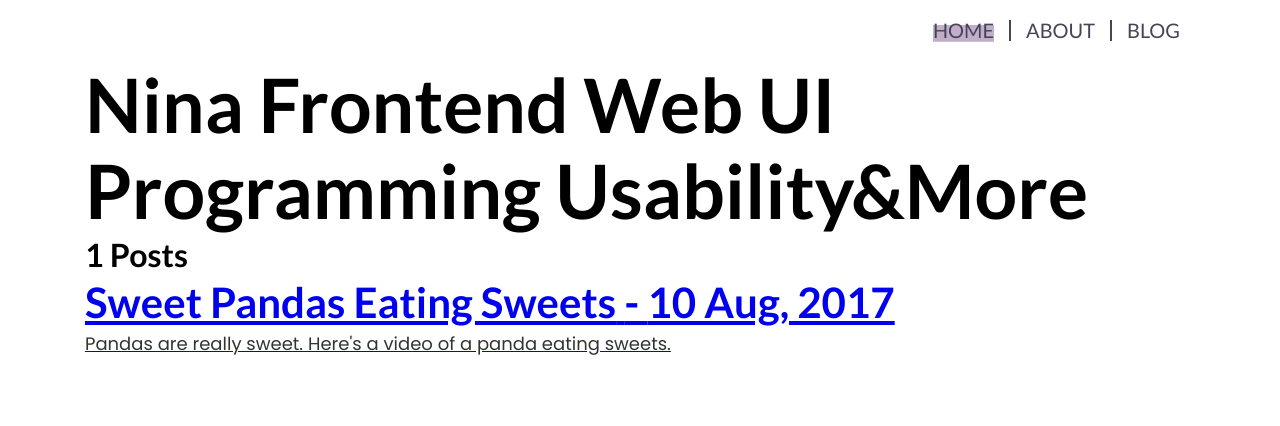
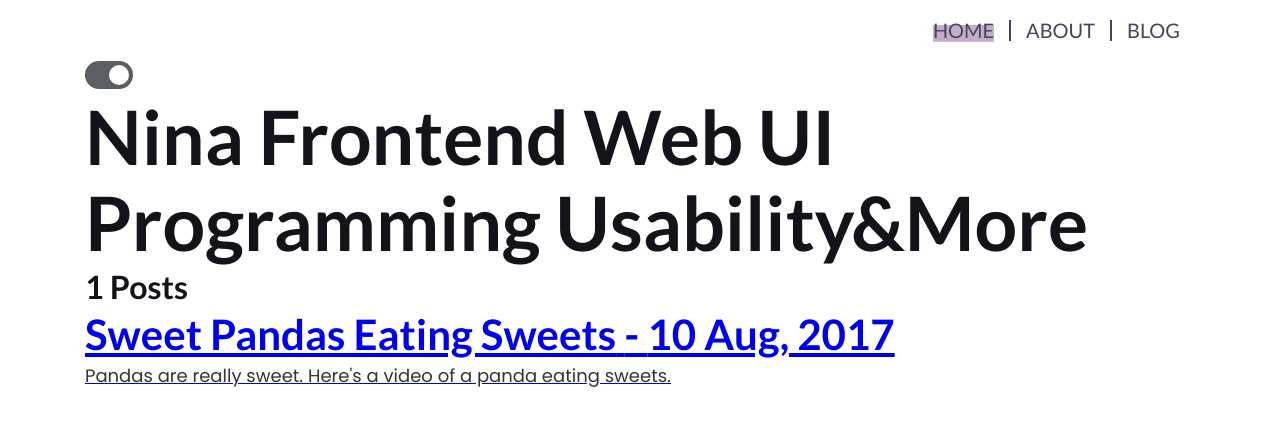
Before and after one commit to Ninabanina/personal-website, a Gatsby site: page / in a window 1280 px wide. Built offline with nearby package versions, Linux system fonts and the light colour scheme; Gatsby itself is replaced by a stand-in of ours.

Commit message:
add theme toggler

```diff
--- a/src/components/GlobalStyles/GlobalStyles.js
+++ b/src/components/GlobalStyles/GlobalStyles.js
@@ -169,6 +169,11 @@ const GlobalStyle = createGlobalStyle`
   --md: 992px;
   --lg: 1200px;
   --xlg: 1440px; */
+  body {
+    background: ${({ theme }) => theme.colors.background};
+    color: ${({ theme }) => theme.colors.text};
+    transition: background 0.2s linear, color 0.2s linear;
+  }
 
 `;
 
--- /dev/null
+++ b/src/components/GlobalStyles/Theme.js
@@ -0,0 +1,33 @@
+export const light = {
+  background: '#ffffff',
+  text: '#131419',
+  link: '#444658',
+
+  // Theme Toggler Style
+  togglerBg: '#5B5E62',
+  togglerLeftSpace: '24px',
+  togglerTopSpace: '14px',
+  togglerRightSpace: '2px',
+  togglerWidth: '1px',
+  togglerHeight: '1px',
+  togglerBorderRadius: '0.5px',
+  togglerItemBg: '#404346',
+  togglerItemFg: '#ffffff',
+}
+
+export const dark = {
+  background: '#131419',
+  text: '#ffffff',
+  link: '#ffffff',
+
+  // Theme Toggler Style
+  togglerBg: '#fcfefe',
+  togglerLeftSpace: '4px',
+  togglerTopSpace: '-2px',
+  togglerRightSpace: '2px',
+  togglerWidth: '32px',
+  togglerHeight: '32px',
+  togglerBorderRadius: '16px',
+  togglerItemBg: '#fcfefe',
+  togglerItemFg: '#404346',
+}
--- a/src/components/navigation.js
+++ b/src/components/navigation.js
@@ -39,7 +39,7 @@ const NavItem = styled.li`
   a {
     font-family: 'Lato', sans-serif;
     text-decoration: none;
-    color: #444658;
+    color: ${({ theme }) => theme.colors.link};
     text-transform: uppercase;
     font-weight: 400;
 
--- /dev/null
+++ b/src/components/themeToggler.js
@@ -0,0 +1,57 @@
+import React from 'react';
+import styled from 'styled-components';
+
+const ThemeToggler = ({ toggleTheme }) => {
+  return (
+    <Toggler onClick={toggleTheme}></Toggler>
+  )
+}
+
+const Toggler = styled.button`
+  margin: 0;
+  padding: 0;
+  width: 48px;
+  height: 28px;
+  border: none;
+  outline: none;
+  overflow: hidden;
+  position: relative;
+  border-radius: 14px;
+  display: inline-block;
+  background: ${({ theme }) => theme.colors.togglerBg};
+  transition: all 0.2s ease-in-out;
+
+  &::before {
+    top: 4px;
+    left: ${({ theme }) => theme.colors.togglerLeftSpace};;
+    content: "";
+    width: 20px;
+    height: 20px;
+    display: block;
+    position: absolute;
+    border-radius: 12px;
+    background: ${({ theme }) => theme.colors.togglerItemFg};
+    transition: all 0.2s ease-in-out;
+  }
+
+  &::after {
+    content: "";
+    top: ${({ theme }) => theme.colors.togglerTopSpace};
+    right: ${({ theme }) => theme.colors.togglerRightSpace};
+    width: ${({ theme }) => theme.colors.togglerWidth};
+    height: ${({ theme }) => theme.colors.togglerHeight};
+    display: block;
+    position: absolute;
+    border-radius: ${({ theme }) => theme.colors.togglerBorderRadius};
+    background: ${({ theme }) => theme.colors.togglerItemBg};
+    transition: all 0.2s ease-in-out;
+  }
+
+  &:hover,
+  &:focus {
+    background: ${({ theme }) => theme.colors.togglerHover};
+  }
+
+`
+
+export default ThemeToggler;
--- a/src/pages/index.js
+++ b/src/pages/index.js
@@ -1,16 +1,46 @@
-import React from 'react';
+import React, { useState, useEffect } from 'react';
 import { graphql } from 'gatsby';
 import Layout from '../components/layout';
 import { Link } from 'gatsby';
 import Header from '../components/header';
 import GlobalStyle from '../components/GlobalStyles/GlobalStyles';
 
+//Theme Style
+import { ThemeProvider } from 'styled-components';
+import { light,dark } from '../components/GlobalStyles/Theme';
+import ThemeToggler from '../components/themeToggler';
+
+const themesMap = {
+  light,
+  dark
+}
+
+export const ThemePreferenceContext = React.createContext();
+
 export default ({ data }) => {
+  const [currentTheme, setCurrentTheme] = useState('light')
+  const theme = { colors: themesMap[currentTheme] }
+  const themeToggler = () => {
+    currentTheme === 'light' ? setCurrentTheme('dark') : setCurrentTheme('light')
+  }
+
+  // Using the operating system theme preference to set theme color
+  useEffect(() => {
+    const themeQuery = window.matchMedia('(prefers-color-scheme: light)')
+    setCurrentTheme(themeQuery.matches ? 'light' : 'dark')
+    themeQuery.addEventListener('change', ({ matches }) => {
+      setCurrentTheme(matches ? 'light' : 'dark')
+    })
+  }, [])
+
   return (
+    <ThemePreferenceContext.Provider value={{ currentTheme, setCurrentTheme }}>
+      <ThemeProvider theme={theme}>
       <>
         <Layout>
           <GlobalStyle />
           <div>
+            <ThemeToggler theme={currentTheme} toggleTheme={themeToggler} />
             <Header headerText='Nina Frontend Web UI Programming Usability&More' />
             <h4>{data.allMarkdownRemark.totalCount} Posts</h4>
             {data.allMarkdownRemark.edges.map(({ node }) => (
@@ -27,6 +57,8 @@ export default ({ data }) => {
           </div>
         </Layout>
       </>
+      </ThemeProvider>
+    </ThemePreferenceContext.Provider>
   );
 };
 
```
Lines whose indentation alone changed are shown as unchanged.
